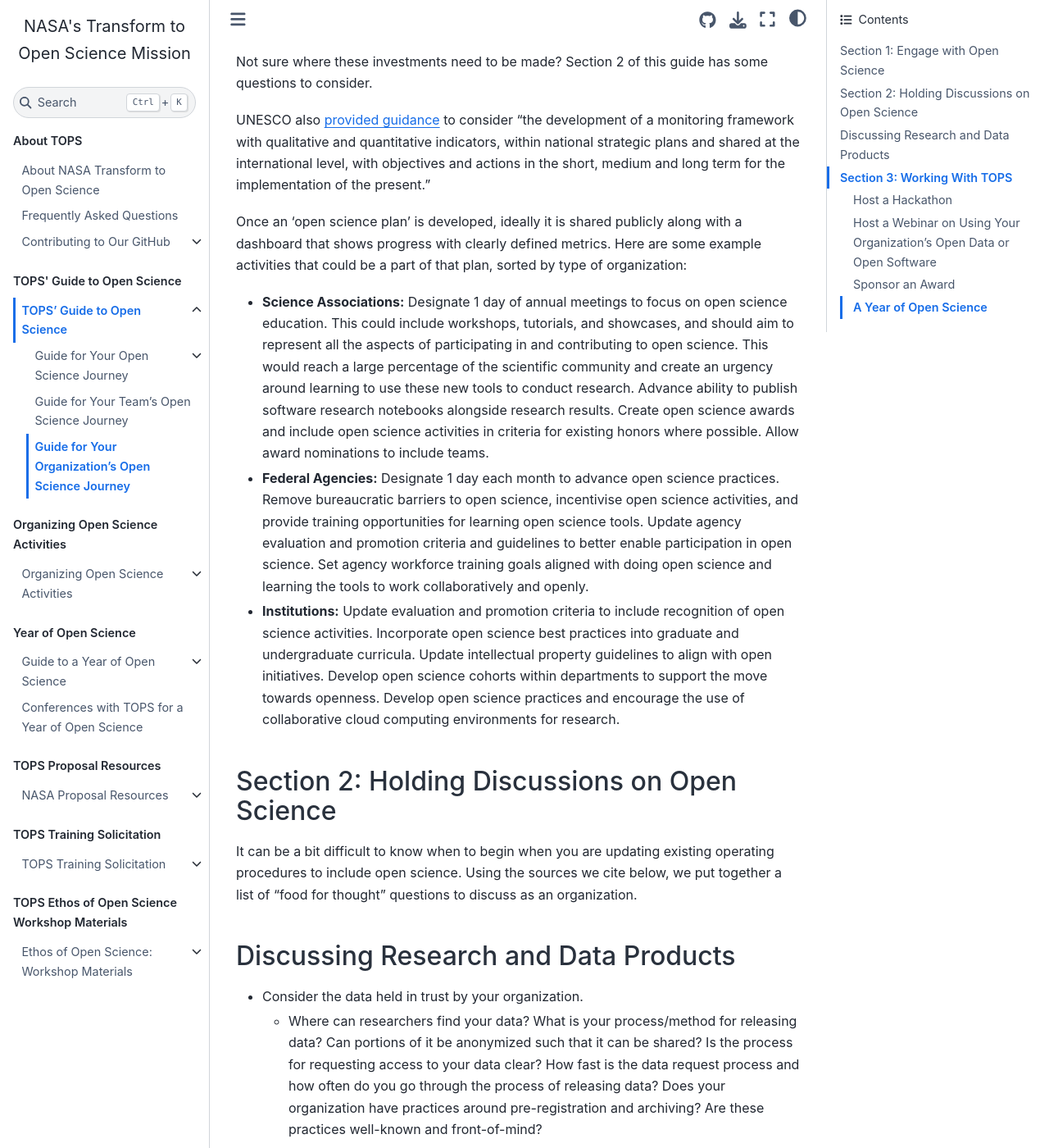
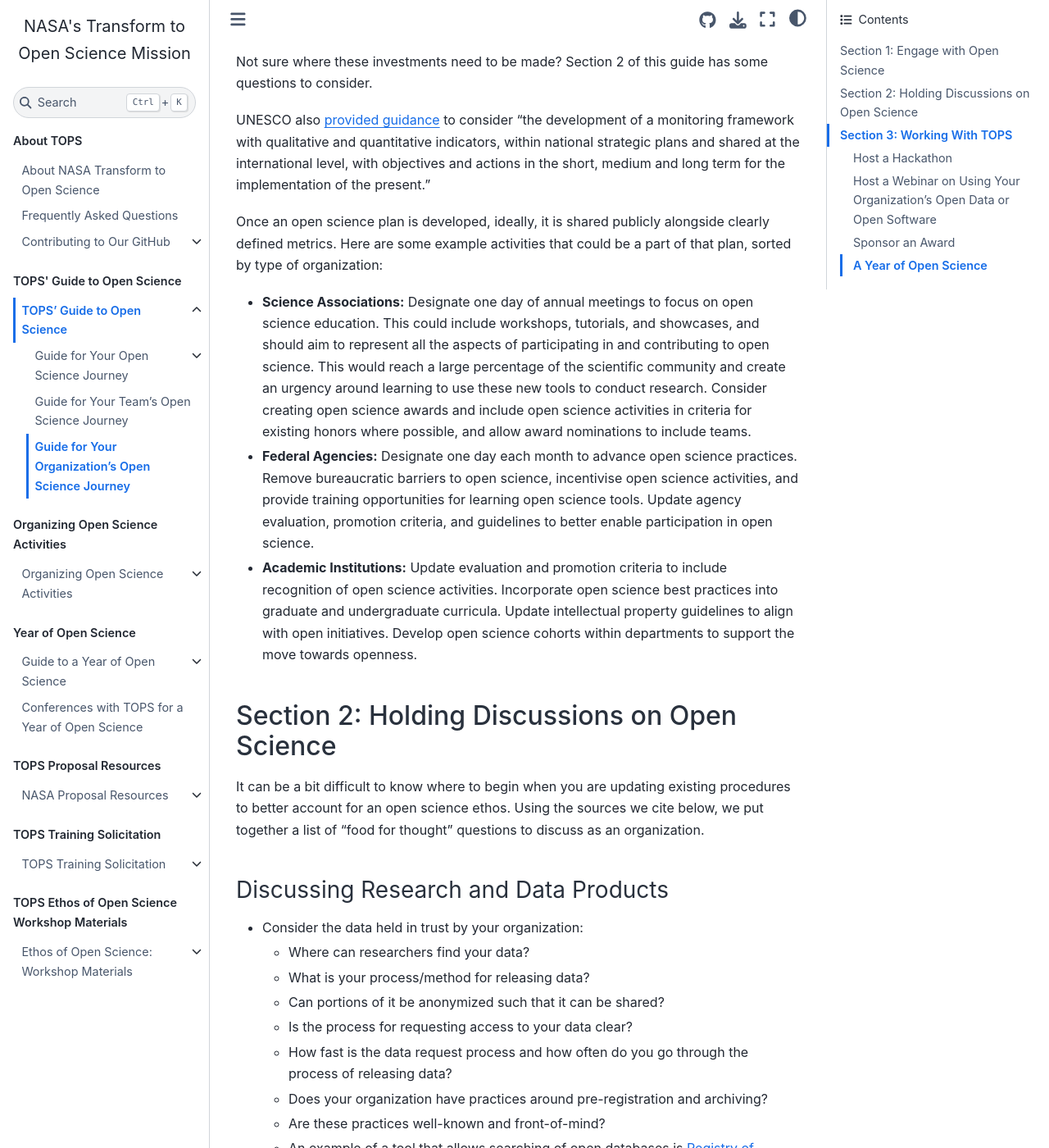
Before and after one commit to nasa/Transform-to-Open-Science-Book, a Jupyter Book: the page built from Open_Science_Cookbook/Your_Organizations_Open_Science_Journey.md, in a window 1280 px wide and 1400 px high, scrolled down 4214 px. Shown: the whole window at 82% size. Built offline with Jupyter Book 1.0.4 settings and Sphinx 7.4.7 and the Sphinx Book theme 1.1.4, drawn with Linux system fonts in a browser that asks for light colours; some of the changed text lies outside the part shown.

Commit message:
Update Your_Organizations_Open_Science_Journey.md

```diff
--- a/Open_Science_Cookbook/Your_Organizations_Open_Science_Journey.md
+++ b/Open_Science_Cookbook/Your_Organizations_Open_Science_Journey.md
@@ -38,15 +38,15 @@
 
 When highlighting how your organization is already engaging in open science, you provide those just beginning their open science journey with a model to follow and a place to ask questions. Therefore, to ensure the success of these researchers, we recommend starting a repository of open science success stories for your organization.
 
-NASA has some examples [here](https://science.nasa.gov/open-science/transform-to-open-science/stories).A *very* neat example also came out of an ongoing collaboration by Arizona State University and the Open Research Funders Group, in conjunction with the National Academies of Sciences, Engineering, and Medicine. It is called [Project Open](https://projectopen.io/), and focuses on collecting information on how open science broadly benefits researchers.
+NASA has some examples [here](https://science.nasa.gov/open-science/transform-to-open-science/stories). A *very* neat example also came out of an ongoing collaboration by Arizona State University and the Open Research Funders Group, in conjunction with the National Academies of Sciences, Engineering, and Medicine. It is called [Project Open](https://projectopen.io/), and focuses on collecting information on how open science broadly benefits researchers.
 
-For your organization, we suggest highlighting specific ways that existing policies allow for open science practice, although general celebration of the benefits of open science are also good to highlight.
+For your organization, we suggest highlighting specific ways that existing policies allow for open science practice.
 
 ### Step 4: Discuss what is missing from current policy, involving all stakeholders in those conversations.
 
 The US federal government has [taken steps](https://github.com/nasa/Transform-to-Open-Science/tree/main/docs/Area4_Moving_To_Openness/Open_Timeline.md) towards mandating the open sharing of publications and data produced by US government funding. Additionally, there are several [global policies](https://github.com/nasa/Transform-to-Open-Science/tree/main/docs/Area4_Moving_To_Openness/global_policies.md) supporting the move to open science.
 
-Once an organization knows which policies are currently in place for open science within the organization, they can more easily compare those policies to official guidance and field best practices, and address any gaps. Additionally, organizations should examine the practices of the most popular journals or publication venues for the researchers of their organization. Any conflicting guidance should be noted, and addressed in the frameworks created for your organization. In some cases, organizations may need to provide greater detail or guidance than is currently avaialble, to account for the needs and practices of a particular community or scientific field.
+Once an organization knows which policies are currently in place for open science within the organization, they can more easily compare those policies to official guidance and field best practices, moving to address any gaps. Additionally, organizations should examine the practices of the most popular journals or publication venues for the researchers of their organization. Any conflicting guidance should be noted, and addressed in the frameworks created for your organization. In some cases, organizations may need to provide greater detail or guidance than is currently avaialble, to account for the needs and practices of a particular community or scientific field.
 
 Be sure to include your organization’s researchers and scientists in the process of creating any new policies; hold listening sessions, town halls, or office hours in which those most affected by these policies can provide feedback, and perhaps reveal barriers to their adoption.
 
@@ -81,19 +81,25 @@
 
 UNESCO also [provided guidance](https://en.unesco.org/science-sustainable-future/open-science/recommendation) to consider “the development of a monitoring framework with qualitative and quantitative indicators, within national strategic plans and shared at the international level, with objectives and actions in the short, medium and long term for the implementation of the present.”
 
-Once an ‘open science plan’ is developed, ideally it is shared publicly along with a dashboard that shows progress with clearly defined metrics. Here are some example activities that could be a part of that plan, sorted by type of organization:
-* **Science Associations:** Designate 1 day of annual meetings to focus on open science education. This could include workshops, tutorials, and showcases, and should aim to represent all the aspects of participating in and contributing to open science. This would reach a large percentage of the scientific community and create an urgency around learning to use these new tools to conduct research. Advance ability to publish software research notebooks alongside research results. Create open science awards and include open science activities in criteria for existing honors where possible. Allow award nominations to include teams.
-* **Federal Agencies:** Designate 1 day each month to advance open science practices. Remove bureaucratic barriers to open science, incentivise open science activities, and provide training opportunities for learning open science tools. Update agency evaluation and promotion criteria and guidelines to better enable participation in open science. Set agency workforce training goals aligned with doing open science and learning the tools to work collaboratively and openly.
-* **Institutions:** Update evaluation and promotion criteria to include recognition of open science activities. Incorporate open science best practices into graduate and undergraduate curricula. Update intellectual property guidelines to align with open initiatives. Develop open science cohorts within departments to support the move towards openness. Develop open science practices and encourage the use of collaborative cloud computing environments for research.
+Once an open science plan is developed, ideally, it is shared publicly alongside clearly defined metrics. Here are some example activities that could be a part of that plan, sorted by type of organization:
+* **Science Associations:** Designate one day of annual meetings to focus on open science education. This could include workshops, tutorials, and showcases, and should aim to represent all the aspects of participating in and contributing to open science. This would reach a large percentage of the scientific community and create an urgency around learning to use these new tools to conduct research. Consider creating open science awards and include open science activities in criteria for existing honors where possible, and allow award nominations to include teams.
+* **Federal Agencies:** Designate one day each month to advance open science practices. Remove bureaucratic barriers to open science, incentivise open science activities, and provide training opportunities for learning open science tools. Update agency evaluation, promotion criteria, and guidelines to better enable participation in open science.
+* **Academic Institutions:** Update evaluation and promotion criteria to include recognition of open science activities. Incorporate open science best practices into graduate and undergraduate curricula. Update intellectual property guidelines to align with open initiatives. Develop open science cohorts within departments to support the move towards openness.
 
 ## Section 2: Holding Discussions on Open Science
 
-It can be a bit difficult to know when to begin when you are updating existing operating procedures to include open science. Using the sources we cite below, we put together a list of "food for thought" questions to discuss as an organization.
+It can be a bit difficult to know where to begin when you are updating existing procedures to better account for an open science ethos. Using the sources we cite below, we put together a list of "food for thought" questions to discuss as an organization.
 
-## Discussing Research and Data Products
-* Consider the data held in trust by your organization.
-    * Where can researchers find your data? What is your process/method for releasing data? Can portions of it be anonymized such that it can be shared? Is the process for requesting access to your data clear? How fast is the data request process and how often do you go through the process of releasing data? Does your organization have practices around pre-registration and archiving? Are these practices well-known and front-of-mind?
-    * [Registry of Research Data Repositories](https://www.re3data.org/) is an example site for finding open databases
+### Discussing Research and Data Products
+* Consider the data held in trust by your organization:
+    * Where can researchers find your data?
+    * What is your process/method for releasing data?
+    * Can portions of it be anonymized such that it can be shared?
+    * Is the process for requesting access to your data clear?
+    * How fast is the data request process and how often do you go through the process of releasing data?
+    * Does your organization have practices around pre-registration and archiving?
+    * Are these practices well-known and front-of-mind?
+    * An example of a tool that allows searching of open databases is [Registry of Research Data Repositories](https://www.re3data.org/)
 * If your organization produces research, consider if:
     * Research plans may be made available, prior to the start of the project,
     * That reproducibility/replicability studies be valued and encouraged, and
@@ -102,23 +108,24 @@
     * Examples of journals that publish negative/nul results include Positively Negative (PLOS One), The Missing Pieces: A Collection of Negative; Null and Inconclusive Results (PLOS One), The All Results Journals, ACS Omega (ACS Publications), F1000Research, PeerJ, Journal of Negative Results in Biomedicine, Journal of Negative Results: Ecology and Evolutionary Biology, Journal of Articles in Support of the Null Hypothesis, Journal of Pharmaceutical Negative results and Nature Scientific Reports
     * Examples of journals that publish reproducibility/replicability studies are PLOS ONE, and [Royal Society](https://royalsocietypublishing.org/rsos/replication-studies)
 * For research produced *for* your organization:
-    * Do you require that the list of materials, study methods, and computational environment be included in the final results which are shared publicly? If not, consider making this a requirement of the project.
+    * Do you require that the list of materials, study methods, and computational environment be included in the final results which are shared publicly?
 * For data or research produced *by* your organization:
-    * In what languages is the research available? Are bilingual researchers encouraged to apply for funding? Or, better yet, publish in multiple languages?
-    * Consider adding extensions to your databases, publication sites, or other methods of sharing data to allow for easy translation into other languages.
+    * In what languages is the research available? Are bilingual researchers encouraged to apply for funding or publish in multiple languages?
+    * What services are avaialble for translation of research producted by your organization?
 * Does your organization develop software?
     * Can this code be made publicly available via GitHub, BitBucket or other mechanisms?
     * Consider how much of the work of your group ought to be kept “closed” and how much can be made available to advance the work of others, particularly young professionals and early career researchers.
 
 ### Discussing Metrics and Incentives
 
+According to [Suominen *et al*](https://doi.org/10.1016/j.techfore.2021.120882) motivating forces for researchers and scientists are “curiosity, good practice, high-quality science, and making a difference” while de-motivating factors include “collaboration problems, competition, and lack of feedback and recognition for management.” The article goes on to conclude that motivating factors tend to be intrinsic, while the de-motivating factors were often environmental and specific to the organization where the researcher worked. With this in mind, consider the following:
+
 * If your organization conducts research, consider the metrics used when evaluating professors, researchers, lab assistants etc. for promotions and opportunities.
     * What do these metrics *actually* measure? Do these metrics account for historic bias, institutional bias, or other inclusivity or accessibility considerations? Do these metrics account for time and effort spent on research that ultimately produced null and/or negative results?
     * Explore using alternative metrics that value transparency, reproducibility, replicability, and access. In particular, consider metrics which reflect readability and accessibility of software, code, and data, to encourage and reward researchers who spend time and resources on data science principles
     * To learn more about this topic, explore work by [Fire and Guestrin](https://academic.oup.com/gigascience/article/8/6/giz053/5506490); [Beall](https://pubs.acs.org/doi/10.1021/acs.jpclett.5b00910); and [Carpenter, Cone and Sarli](https://www.ncbi.nlm.nih.gov/pmc/articles/PMC4987709/) in analyzing the impact of traditional metrics for journal publications and research merit
 * Does your institution incentive and reward researchers in which the primary output of the research is code or software development? Consider highlighting work which results in “good code” and valuing publication in “code first” journals equally to those published in other, more traditional journals.
-    * The Journal of Open Source Software and Journal of Open Research Software are two examples of journals which allow for the "traditional" publication of code
-  * According to [Suominen *et al*](https://doi.org/10.1016/j.techfore.2021.120882) motivating forces for researchers and scientists are “curiosity, good practice, high-quality science, and making a difference” while de-motivating factors include “collaboration problems, competition, and lack of feedback and recognition for management.” The article goes on to conclude that motivating factors tend to be intrinsic, while the de-motivating factors were often environmental at the organization where the researcher worked.
+  * The Journal of Open Source Software and Journal of Open Research Software are two examples of journals which allow for the "traditional" publication of code
   * Consider your organization’s current incentive and recognition structure: is it recognizing motivating factors in those it hires, promotes and praises?
   *  Consider the overall structure for management of research: are any of the de-motivating factors present? Such factors can be minimized by providing researchers with opportunities (both informal and formal) to network, ask for and receive constructive feedback and share their work with those in other fields in addition to their own.
 * It is the suggestion of the [National Academy of Sciences](https://doi.org/10.17226/26308) that organizations which are committed to moving towards and advocating for open science should consider the language which is used not only in grants and calls for proposals, but also in prompts for cover letters and resumes, to ensure that the ethos of open science is consistently present.
@@ -128,9 +135,9 @@
 ### Discussing Representation, and Mentoring and Training Practicies
 
 * What is the “signaling language” used in grant applications, job postings, and descriptions of research conducted at your organization?
-    * Does this language imply open or closed science practice? Consider updating language where appropriate.
-    * In particular, if your organization has an employee or researcher handbook, review it for language that signals a preference for open or closed science practices. For example, stressing commercialization of ideas encourages people to *not* share their findings in case it could become valuable intellectual property or trade secrets in the future. In contrast, stressing the data sharing can directly enforce an open science ethos.
-* If your organization hires post-docs: are the postdocs also encouraged to engage in open science, or are they measured against different metrics than other researchers?
+    * Does this language imply open or closed science practice?
+    * In particular, if your organization has an employee or researcher handbook, review it for language that signals a preference for open or closed science practices. For example, stressing commercialization of ideas encourages people to *not* share their findings in case it could become valuable intellectual property or trade secrets in the future. In contrast, stressing the importance of data sharing can directly enforce an open science ethos.
+* If your organization hires post-docs, are they encouraged to engage in open science?
 * If your organization provides or manages funds for research, consider how the funds are used. Beyond producing results, are funds used for…
     * Research at the intersection of science and society?
     * Research done by underrepresented/minority researchers?
@@ -159,7 +166,8 @@
     * How do they work with the communities in the field they are studying? If they are being immersed into a community, culture and/or society other than their own, what are your institution's practices and suggestions for that interaction? Are they required to know the language? Study the history and context? Are they required to have partners who are of that community, culture and/or society on their research team?
     * Consider if your institution may benefit from adjusting the metrics for success in these situations, to include time and incentive for researchers to fully engage with the people most closely affected–either directly or indirectly–by their work.
     * On a related note, are STEM majors and those pursuing graduate studies in STEM encouraged to study other languages and/or cultures? Are the requirements for a major structured in such a way that they have room in their schedules to pursue those interests? Studying other languages can be a great way to begin to understand the motivations of another community. Next time you review requirements, consider this: what do the requirements of these majors teach students about what is important?
-* We invite academic institutions to read the work of [MIT’s Future of the Libraries Task Force](https://mitl.pubpub.org/pub/future-of-libraries/release/1) from 2016 and consider whether those recommendations, particularly those related to open access, are applicable to your library system.
+
+We invite academic institutions to read the work of [MIT’s Future of the Libraries Task Force](https://mitl.pubpub.org/pub/future-of-libraries/release/1) from 2016 and consider whether those recommendations, particularly those related to open access, are applicable to your library system.
 
 ### Citing Our Sources
 Recommendations for this page were pulled from the following publications. Thank you to the contributors, authors, and editors of these reports for sharing the power of open science with the world.
@@ -181,7 +189,7 @@
 
 ### Host a Hackathon
 
-Hackathons have become popular in recent years as a mechanism for getting software developers, engineers, researchers and scientists together to think up out-of-the-box solutions for interesting or difficult problems. In addition to working on the problems at hand, hackathon participants often attend workshops or presentations, create a final poster or presentation, and have an opportunity to mingle with sponsors or leaders. We suggest hosting a hackathon with an open science theme! Use either NASA or your own organization’s open data to tackle a new problem; or challenge participants to think of a new way to overcome a barrier to adopting open science!
+Hackathons have become popular in recent years as a mechanism for getting software developers, engineers, and scientists together to think up out-of-the-box solutions for interesting or difficult problems. Hackathon participants often attend workshops or presentations, create a final poster or presentation, and have an opportunity to mingle with sponsors or leaders in their fields. Consider hosting a hackathon with an open science theme! Use either NASA's or your own organization’s open data to tackle a new problem; or challenge participants to think of a new way to overcome a barrier to adopting open science!
 
 **How do I get started?**
 
```
Also changed, not shown: other parts of Open_Science_Cookbook/Your_Organizations_Open_Science_Journey.md (+4 -4 lines).
